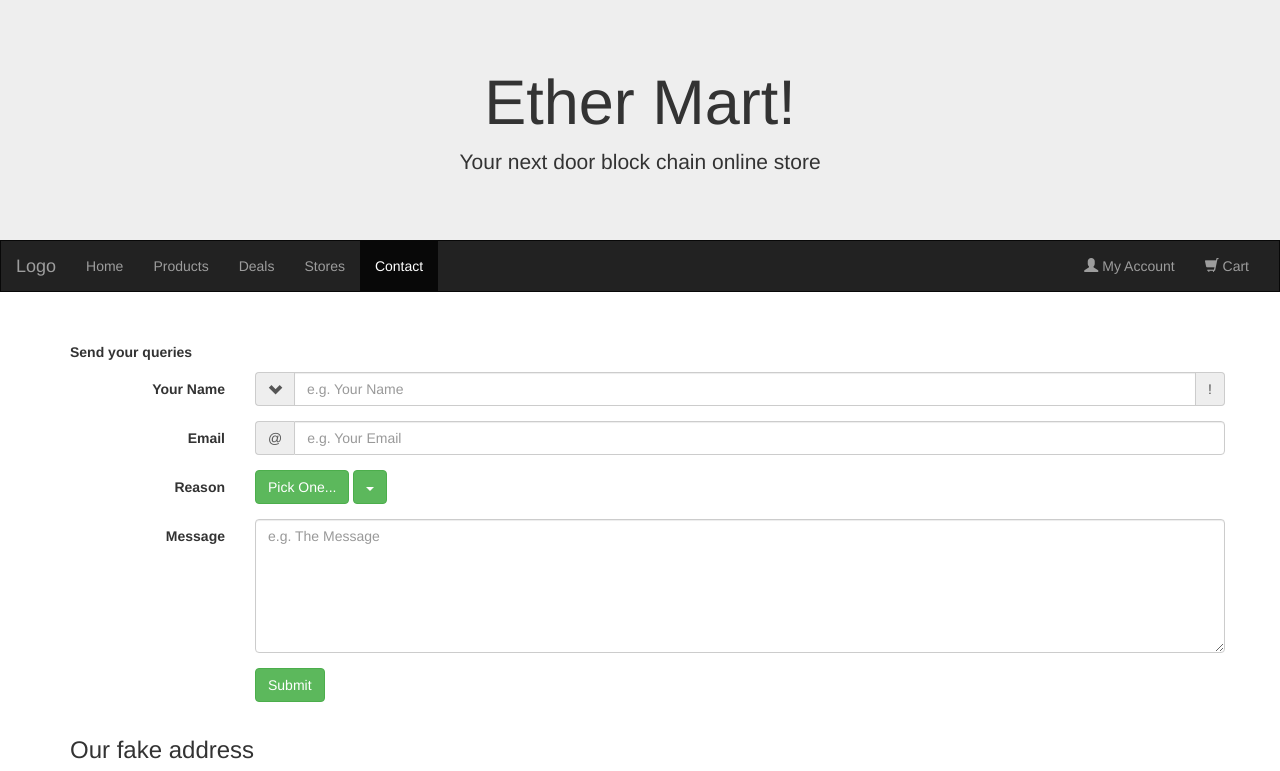
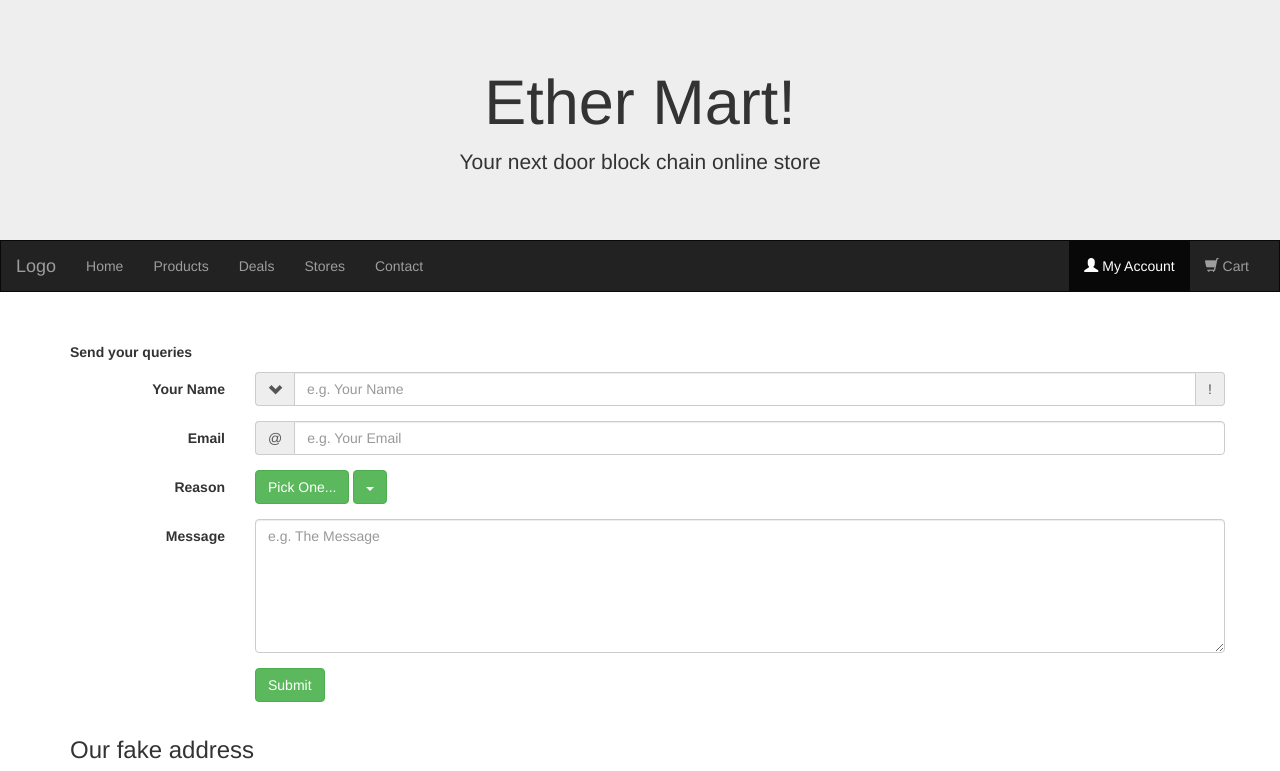
Before and after one commit to pradeep-charism/ether-mart, a website: page src/myaccount.html in a window 1280 px wide. Shown: the top 771 px of the page. Drawn offline with nearby package versions, Linux system fonts and the light colour scheme; files whose address does not match are found by name.

Commit message:
opening ether mart! - beautify

```diff
--- a/src/myaccount.html
+++ b/src/myaccount.html
@@ -41,10 +41,10 @@
         <li><a href="#">Products</a></li>
         <li><a href="#">Deals</a></li>
         <li><a href="#">Stores</a></li>
-        <li class="active"><a href="Contact.html">Contact</a></li>
+        <li><a href="Contact.html">Contact</a></li>
       </ul>
       <ul class="nav navbar-nav navbar-right">
-        <li><a href="#"><span class="glyphicon glyphicon-user"></span> My Account</a></li>
+        <li class="active"><a href="myaccount.html"><span class="glyphicon glyphicon-user"></span> My Account</a></li>
         <li><a href="#"><span class="glyphicon glyphicon-shopping-cart"></span> Cart</a></li>
       </ul>
     </div>
```
Also changed, not shown: src/contact.html (+1 -1 lines), src/index.html (+1 -1 lines).
